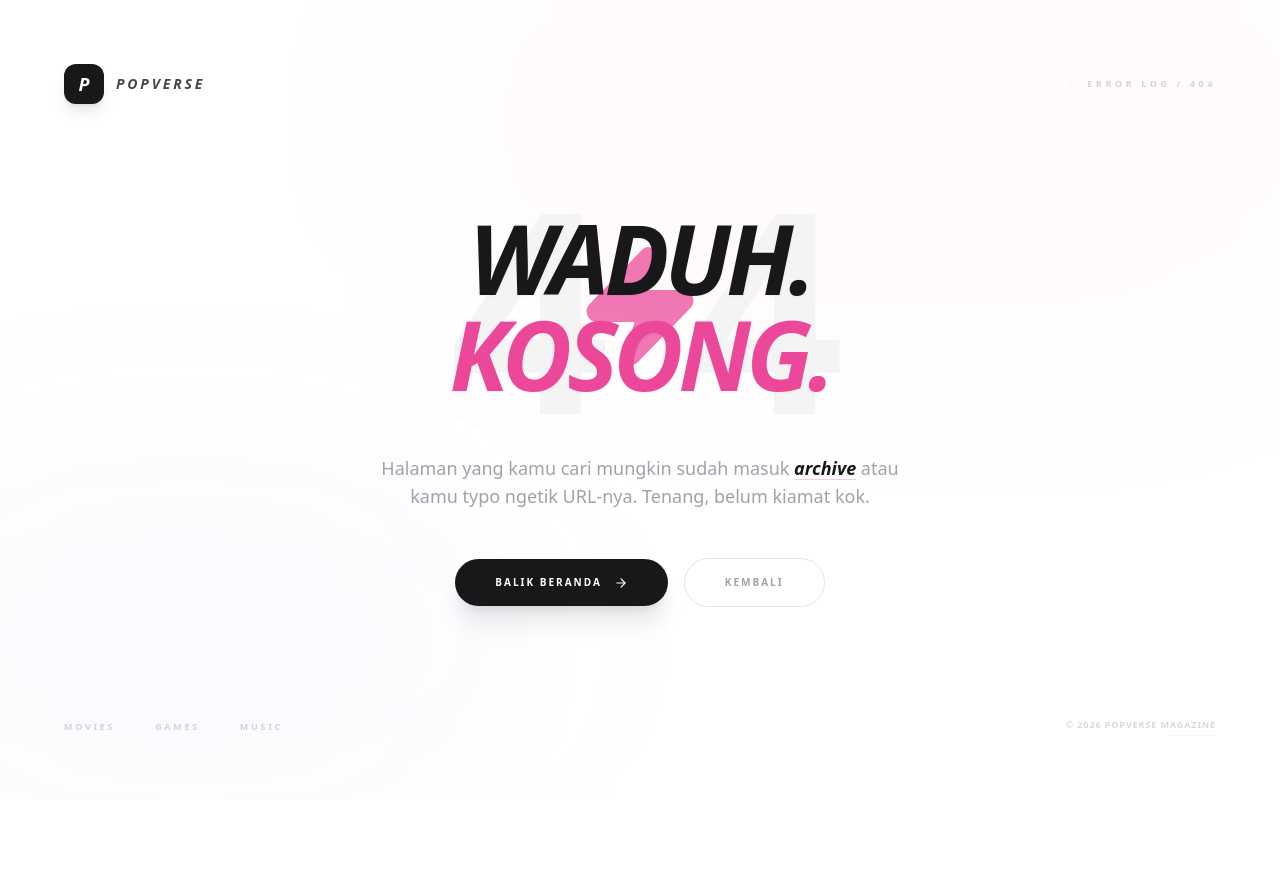
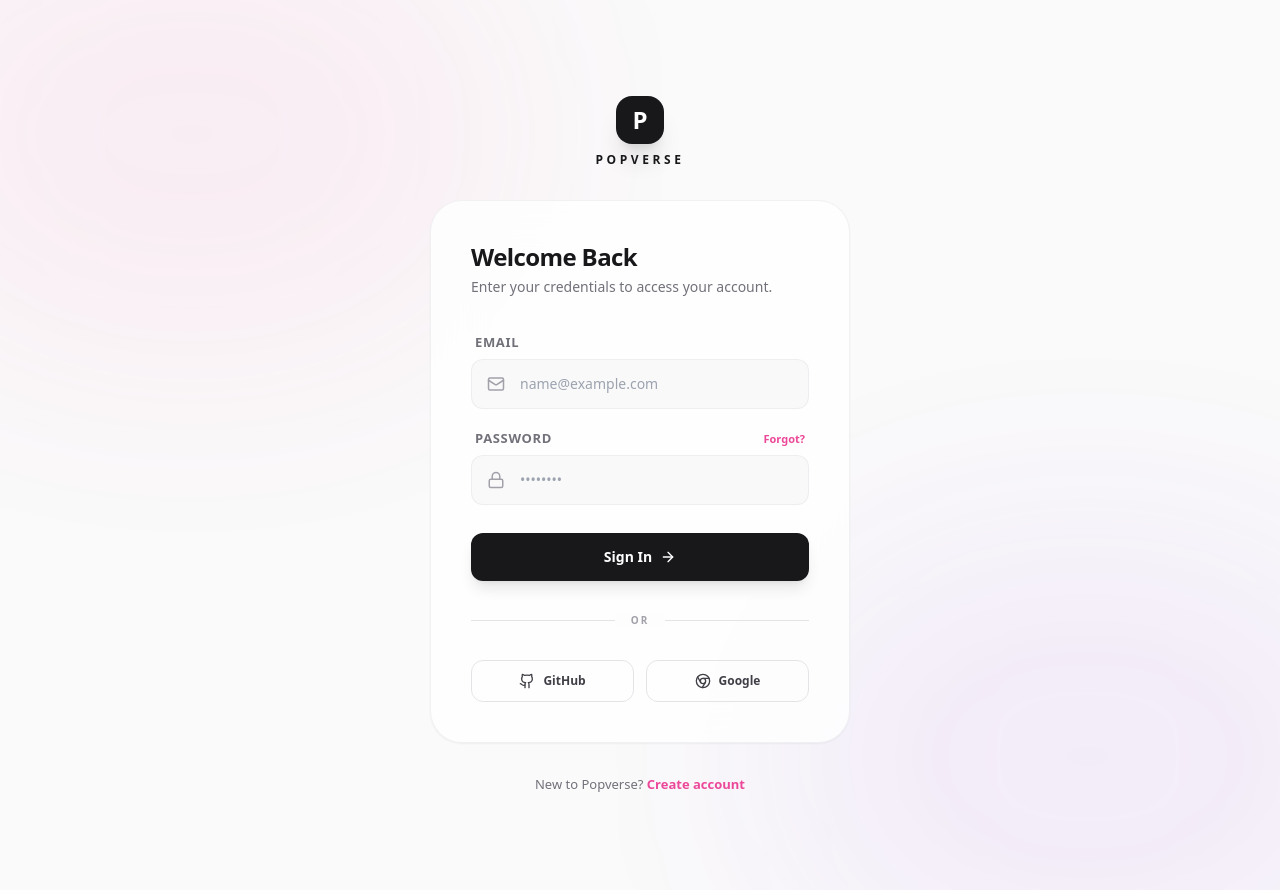
Before and after one commit to Axiomara/timverse, a React (Vite) app: page /login in a window 1280 px wide. Before the commit the page ends 800 px from the top, so only its background shows below. Built offline with nearby package versions, Linux system fonts and the light colour scheme.

Commit message:
feat: Add Login page with form handling and animations

```diff
--- a/src/App.tsx
+++ b/src/App.tsx
@@ -1,16 +1,20 @@
-import { Routes, Route, useLocation } from "react-router-dom"
-import { useEffect } from "react"
-import Home from "./pages/Home"
-import ArticleDetail from "./pages/ArticleDetail"
-import NotFound from "./pages/NotFound"
-import CategoryPage from "./pages/CategoryPage"
+import { Routes, Route, useLocation } from "react-router-dom";
+import { useEffect } from "react";
+
+// --- IMPORT PAGES ---
+import Home from "./pages/Home";
+import ArticleDetail from "./pages/ArticleDetail";
+import NotFound from "./pages/NotFound";
+import CategoryPage from "./pages/CategoryPage";
+import Login from "./pages/Login"; // <-- Tambahkan import Login
 
 // --- IMPORT FRAMER MOTION ---
-import { AnimatePresence } from "framer-motion"
+import { AnimatePresence } from "framer-motion";
 
-// --- IMPORT SMOOTH SCROLL & PAGE TRANSITION WRAPPER ---
-import SmoothScroll from "./components/SmoothScroll"
-import PageTransitionWrapper from "./components/PageTransitionWrapper" // <-- Import baru
+// --- IMPORT SMOOTH SCROLL & UI COMPONENTS ---
+import SmoothScroll from "./components/SmoothScroll";
+import PageTransitionWrapper from "./components/PageTransitionWrapper";
+
 
 /**
  * ScrollToTop:
@@ -18,28 +22,30 @@
  * posisi scroll akan kembali ke paling atas secara instan.
  */
 function ScrollToTop() {
-  const { pathname } = useLocation()
+  const { pathname } = useLocation();
 
   useEffect(() => {
-    // Scroll ke atas secara instan (tanpa smooth scroll Lenis)
-    // agar transisi halaman dimulai dari atas.
-    window.scrollTo(0, 0)
-  }, [pathname])
+    // Scroll ke atas secara instan agar transisi halaman dimulai dari atas.
+    window.scrollTo(0, 0);
+  }, [pathname]);
 
-  return null
+  return null;
 }
 
 function App() {
-  const location = useLocation(); // <-- Dapatkan objek lokasi saat ini
+  const location = useLocation();
 
   return (
     <SmoothScroll>
+      {/* Komponen Global */}
       <ScrollToTop />
 
-      {/* AnimatePresence memungkinkan komponen untuk dianimasikan saat dihapus dari DOM */}
-      <AnimatePresence mode="wait"> {/* 'wait' akan menunggu animasi keluar selesai sebelum animasi masuk dimulai */}
-        <Routes location={location} key={location.pathname}> {/* Penting: berikan location & key */}
-          {/* Bungkus setiap Route dengan PageTransitionWrapper */}
+
+      {/* AnimatePresence untuk Transisi Antar Halaman */}
+      <AnimatePresence mode="wait">
+        <Routes location={location} key={location.pathname}>
+
+          {/* HOME PAGE */}
           <Route
             path="/"
             element={
@@ -48,6 +54,18 @@
               </PageTransitionWrapper>
             }
           />
+
+          {/* LOGIN PAGE */}
+          <Route
+            path="/login"
+            element={
+              <PageTransitionWrapper>
+                <Login />
+              </PageTransitionWrapper>
+            }
+          />
+
+          {/* CATEGORY PAGE */}
           <Route
             path="/category/:categoryName"
             element={
@@ -56,6 +74,8 @@
               </PageTransitionWrapper>
             }
           />
+
+          {/* TAG PAGE */}
           <Route
             path="/tag/:tagName"
             element={
@@ -64,6 +84,8 @@
               </PageTransitionWrapper>
             }
           />
+
+          {/* ARTICLE DETAIL PAGE */}
           <Route
             path="/article/:slug"
             element={
@@ -72,6 +94,8 @@
               </PageTransitionWrapper>
             }
           />
+
+          {/* 404 NOT FOUND PAGE */}
           <Route
             path="*"
             element={
@@ -80,10 +104,11 @@
               </PageTransitionWrapper>
             }
           />
+
         </Routes>
       </AnimatePresence>
     </SmoothScroll>
-  )
+  );
 }
 
-export default App
+export default App;
--- /dev/null
+++ b/src/pages/Login.tsx
@@ -0,0 +1,131 @@
+import { useState, type FormEvent } from "react";
+import { motion } from "framer-motion";
+import { Link } from "react-router-dom";
+import { Mail, Lock, ArrowRight, Github, Chrome } from "lucide-react";
+
+export default function Login() {
+  const [email, setEmail] = useState("");
+  const [password, setPassword] = useState("");
+
+  const handleSubmit = (e: FormEvent) => {
+    e.preventDefault();
+    console.log("Login attempt:", { email, password });
+  };
+
+  return (
+    <div className="min-h-screen w-full flex items-center justify-center bg-[#fafafa] dark:bg-[#050505] px-4 sm:px-6 py-10 sm:py-24 overflow-hidden relative">
+
+      {/* --- BACKGROUND AMBIENCE --- */}
+      <div className="absolute inset-0 overflow-hidden pointer-events-none">
+        <div className="absolute top-[-10%] left-[-10%] w-[50%] h-[50%] bg-pink-500/10 dark:bg-pink-500/5 blur-[120px] rounded-full animate-pulse" />
+        <div className="absolute bottom-[-10%] right-[-10%] w-[50%] h-[50%] bg-purple-600/10 dark:bg-purple-600/5 blur-[120px] rounded-full animate-pulse" style={{ animationDelay: '2s' }} />
+      </div>
+
+      <motion.div
+        initial={{ opacity: 0, y: 20 }}
+        animate={{ opacity: 1, y: 0 }}
+        transition={{ duration: 0.6, ease: [0.16, 1, 0.3, 1] }}
+        className="w-full max-w-[420px] relative z-10"
+      >
+        {/* --- BRAND LOGO --- */}
+        <div className="flex justify-center mb-8">
+          <Link to="/" className="group flex flex-col items-center gap-2 interactive text-center">
+            <div className="w-12 h-12 bg-zinc-900 dark:bg-white rounded-2xl flex items-center justify-center shadow-xl">
+              <span className="text-white dark:text-zinc-900 font-black text-2xl">P</span>
+            </div>
+            <div>
+              <h1 className="text-xs font-black tracking-[0.3em] uppercase dark:text-white text-zinc-900">Popverse</h1>
+            </div>
+          </Link>
+        </div>
+
+        {/* --- MAIN CARD --- */}
+        <div className="bg-white/80 dark:bg-zinc-900/40 backdrop-blur-xl border border-zinc-200/50 dark:border-zinc-800/50 p-6 sm:p-10 rounded-[2rem] shadow-sm">
+          <div className="mb-8 text-center sm:text-left">
+            <h2 className="text-2xl font-bold text-zinc-900 dark:text-white tracking-tight">Welcome Back</h2>
+            <p className="text-sm text-zinc-500 dark:text-zinc-400 mt-1">Enter your credentials to access your account.</p>
+          </div>
+
+          <form onSubmit={handleSubmit} className="space-y-5">
+            {/* Email Input */}
+            <div className="space-y-1.5">
+              <label className="text-[13px] font-bold text-zinc-500 dark:text-zinc-400 ml-1 uppercase tracking-wider">Email</label>
+              <div className="relative group">
+                <div className="absolute left-4 top-1/2 -translate-y-1/2 text-zinc-400 group-focus-within:text-pink-500 transition-colors duration-300">
+                  <Mail size={18} />
+                </div>
+                <input
+                  type="email"
+                  value={email}
+                  onChange={(e) => setEmail(e.target.value)}
+                  className="w-full bg-zinc-100/50 dark:bg-zinc-800/30 border border-zinc-200/50 dark:border-zinc-700/30 focus:border-pink-500/50 focus:bg-white dark:focus:bg-zinc-800/60 rounded-xl py-3.5 pl-12 pr-4 outline-none transition-all dark:text-white text-sm"
+                  placeholder="name@example.com"
+                  required
+                />
+              </div>
+            </div>
+
+            {/* Password Input */}
+            <div className="space-y-1.5">
+              <div className="flex justify-between items-center px-1">
+                <label className="text-[13px] font-bold text-zinc-500 dark:text-zinc-400 uppercase tracking-wider">Password</label>
+                <Link to="/forgot-password" className="text-[11px] font-bold text-pink-500 hover:text-pink-600 transition-colors interactive">
+                  Forgot?
+                </Link>
+              </div>
+              <div className="relative group">
+                <div className="absolute left-4 top-1/2 -translate-y-1/2 text-zinc-400 group-focus-within:text-pink-500 transition-colors duration-300">
+                  <Lock size={18} />
+                </div>
+                <input
+                  type="password"
+                  value={password}
+                  onChange={(e) => setPassword(e.target.value)}
+                  className="w-full bg-zinc-100/50 dark:bg-zinc-800/30 border border-zinc-200/50 dark:border-zinc-700/30 focus:border-pink-500/50 focus:bg-white dark:focus:bg-zinc-800/60 rounded-xl py-3.5 pl-12 pr-4 outline-none transition-all dark:text-white text-sm"
+                  placeholder="••••••••"
+                  required
+                />
+              </div>
+            </div>
+
+            <div className="pt-2">
+              <button
+                type="submit"
+                className="w-full bg-zinc-900 dark:bg-white text-white dark:text-zinc-900 py-3.5 rounded-xl font-bold text-sm flex items-center justify-center gap-2 hover:bg-zinc-800 dark:hover:bg-zinc-200 transition-all active:scale-[0.98] interactive shadow-lg shadow-zinc-900/10 dark:shadow-none"
+              >
+                Sign In
+                <ArrowRight size={16} />
+              </button>
+            </div>
+          </form>
+
+          {/* --- DIVIDER --- */}
+          <div className="relative my-8 flex items-center justify-center">
+            <div className="absolute inset-0 flex items-center">
+              <span className="w-full border-t border-zinc-200 dark:border-zinc-800"></span>
+            </div>
+            <span className="relative bg-[#fdfdfd] dark:bg-[#121212] px-4 text-[10px] font-bold text-zinc-400 uppercase tracking-[0.2em]">OR</span>
+          </div>
+
+          {/* --- SOCIAL BUTTONS --- */}
+          <div className="grid grid-cols-2 gap-3">
+            <button className="flex items-center justify-center gap-2 py-3 border border-zinc-200 dark:border-zinc-800 rounded-xl font-bold text-xs text-zinc-700 dark:text-zinc-300 hover:bg-zinc-50 dark:hover:bg-zinc-800 transition-all active:scale-[0.98] interactive">
+              <Github size={16} /> GitHub
+            </button>
+            <button className="flex items-center justify-center gap-2 py-3 border border-zinc-200 dark:border-zinc-800 rounded-xl font-bold text-xs text-zinc-700 dark:text-zinc-300 hover:bg-zinc-50 dark:hover:bg-zinc-800 transition-all active:scale-[0.98] interactive">
+              <Chrome size={16} /> Google
+            </button>
+          </div>
+        </div>
+
+        {/* --- FOOTER LINK --- */}
+        <p className="text-center mt-8 text-[13px] font-medium text-zinc-500 dark:text-zinc-400">
+          New to Popverse?{" "}
+          <Link to="/register" className="text-pink-500 font-bold hover:underline interactive decoration-2 underline-offset-4">
+            Create account
+          </Link>
+        </p>
+      </motion.div>
+    </div>
+  );
+}
```
